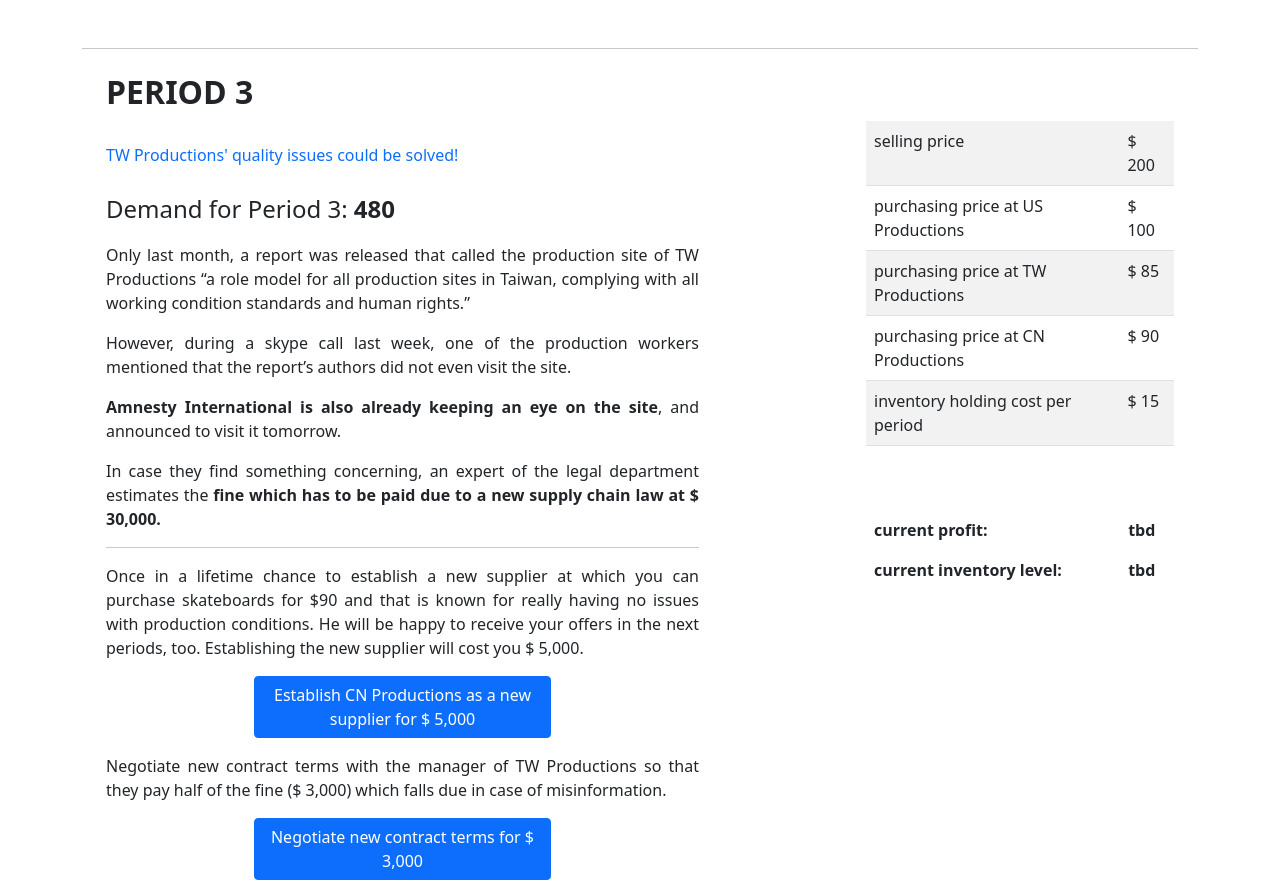
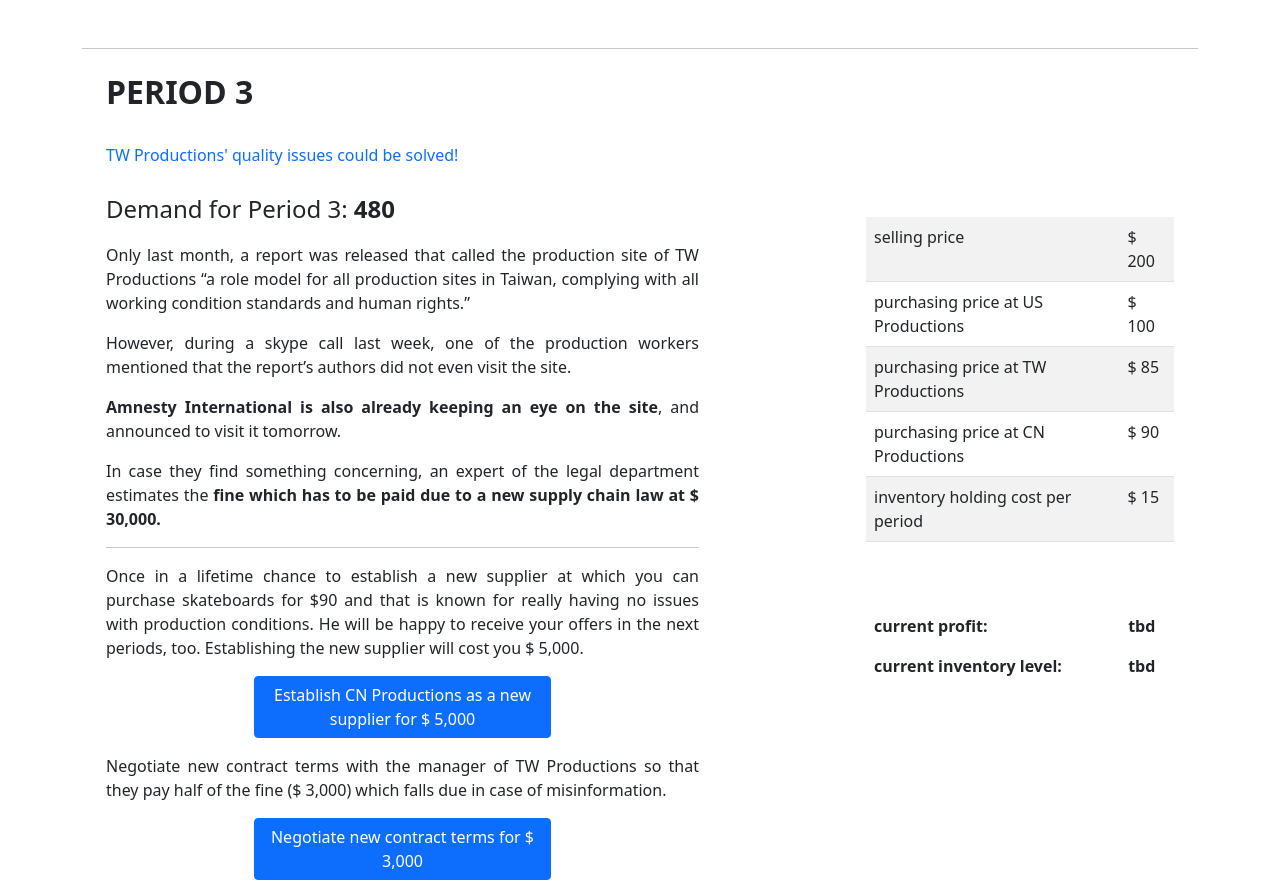
Before and after one commit to rreiners/SCM-Games, a Flask app: page /round3/ in a window 1280 px wide. Shown: the part 58-942 px from the top of the page. Run offline with Flask 2, Linux system fonts and the light colour scheme.

Commit message:
spaces adjusted

```diff
--- a/templates/round1.html
+++ b/templates/round1.html
@@ -100,7 +100,8 @@
 
             <div class="col-4">
                 <div class="container pt-5">
-                    <table class="table table-striped">
+
+                    <table class="table table-striped mt-3">
 
                         <tbody>
                             <tr>
--- a/templates/round2.html
+++ b/templates/round2.html
@@ -91,7 +91,7 @@
 
             <div class="col-4">
                 <div class="container pt-5">
-                    <table class="table table-striped ">
+                    <table class="table table-striped mt-5">
 
                         <tbody>
                             <tr>
--- a/templates/round3.html
+++ b/templates/round3.html
@@ -100,9 +100,9 @@
             <div class="col-1">
 			</div>
 
-            <div class="col-4">
+            <div class="col-4 pt-5">
                 <div class="container pt-5">
-                    <table class="table table-striped ">
+                    <table class="table table-striped mt-5">
 
                         <tbody>
                             <tr>
--- a/templates/round4.html
+++ b/templates/round4.html
@@ -90,7 +90,7 @@
 
             <div class="col-4">
                 <div class="container pt-5">
-                    <table class="table table-striped ">
+                    <table class="table table-striped mt-5">
 
                         <tbody>
                             <tr>
--- a/templates/round5.html
+++ b/templates/round5.html
@@ -81,7 +81,7 @@
 
             <div class="col-4">
                 <div class="container pt-5">
-                    <table class="table table-striped ">
+                    <table class="table table-striped mt-5">
 
                         <tbody>
                             <tr>
--- a/templates/round6.html
+++ b/templates/round6.html
@@ -87,7 +87,7 @@
 
             <div class="col-4">
                 <div class="container pt-5">
-                    <table class="table table-striped ">
+                    <table class="table table-striped mt-5">
 
                         <tbody>
                             <tr>
--- a/templates/round7.html
+++ b/templates/round7.html
@@ -99,9 +99,9 @@
             <div class="col-1">
 			</div>
 
-            <div class="col-4">
+            <div class="col-4 pt-5">
                 <div class="container pt-5">
-                    <table class="table table-striped ">
+                    <table class="table table-striped mt-5">
 
                         <tbody>
                             <tr>
--- a/templates/round8.html
+++ b/templates/round8.html
@@ -99,9 +99,9 @@
             <div class="col-1">
 			</div>
 
-            <div class="col-4">
+            <div class="col-4 pt-5">
                 <div class="container pt-5">
-                    <table class="table table-striped ">
+                    <table class="table table-striped mt-5">
 
                         <tbody>
                             <tr>
```
